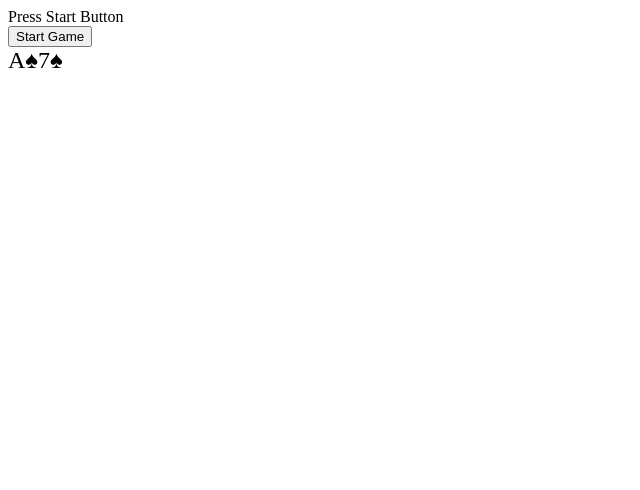
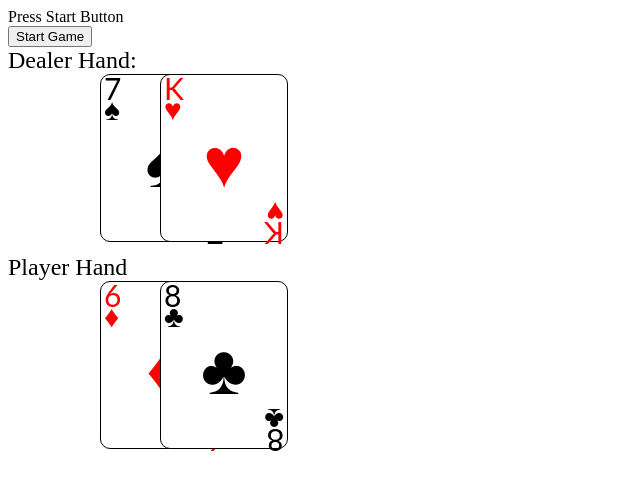
Before and after one commit to ggrant-fs/SEI-PROJECT-1, a plain HTML site: page index.html in a window 1280 px wide. Both pictures are taken after a click on the button "Start Game". Shown: the whole page, without its empty margins (0-640 px from the left). Drawn offline with Linux system fonts and the light colour scheme.

Commit message:
playing cards have been designed

```diff
--- a/index.html
+++ b/index.html
@@ -11,24 +11,93 @@
         .clubs, .spades{
             color:black;
         }
-        .hearts, .diams{
-            color:red;
-        }
+
+        .clubs,
+.spades {
+  color: black;
+}
+
+.icard {
+  height: 160px;
+  width: 120px;
+  padding: 3px;
+  border: 1px solid black;
+  background-color: white;
+  border-radius: 10px;
+  position: absolute;
+  left: 100px;
+  display: inline-block;
+  font-family: "lato";
+}
+
+.top-card {
+  font-size: 30px;
+  line-height: 20px;
+  left: 2px;
+  top: 2px;
+}
+
+.content-card {
+  text-align: center;
+  font-size: 70px;
+}
+
+.bottom-card {
+  font-size: 30px;
+  line-height: 20px;
+  right: 2px;
+  bottom: 2px;
+  transform: rotate(-180deg);
+}
+
+.hearts,
+.diams {
+  color: red;
+}
+
+.hearts .suit::after {
+  content: "\2665";
+}
+
+.diams .suit::after {
+  content: "\2666";
+}
+
+.spades .suit::after {
+  content: "\2660";
+}
+
+.clubs .suit::after {
+  content: "\2663";
+}
+#dealerHolder, #playerHolder{
+  height: 180px;
+  width: 500px;
+}
     </style>
 </head>
 <body>
     <div>
         <div id="message">Press Start Button</div>
         <div id="start">
-            <button id="btnstart" type="button" onclick="start()" class ="btn">Start Game</button>
+            <button id="btnstart" type="button" onClick="start()" class ="btn">Start Game</button>
         </div>
     </div>
-    <div id='output'></div>
+    <div id='output'>
+        Dealer Hand:<div id="dealerHolder"></div>
+        Player Hand<div id="playerHolder"></div>
+    </div>
+    <div></div>
     <script>
-        const cards = [];
+        let cards = [];
+        let playerCard =[];
+        let dealerCard =[];
+        let cardCount = 0;
         const suits = ["spades","hearts", "clubs","diams"];
         const numb  = ["A","2","3","4","5","6","7","8","9","10","J","Q","K"];
         const output = document.getElementById("output");
+        const dealerHolder = document.getElementById("dealerHolder");
+        const playerHolder = document.getElementById("playerHolder");
      //we are using a for in loop to traverse through the suits array
      //we'll test this by using console.log and bracket notation
      //the letter s repesents the index value as it loops throught the array
@@ -60,12 +129,45 @@
        }
 
       function start(){
-          outputCard();
           shuffleDeck(cards);
-          outputCard();
+          dealNew();
+
 
 
       }
+      //this function is the start of a new game
+      // the playerCard and dealerCard are given an empty array
+      //this way any value that was pushed into it previously is gone
+      //and the game starts a new.
+      //the innerHTML is set to an empty string to remove any content that
+      // is rendered on the browser
+      function dealNew(){
+         playerCard =[];
+         dealerCard =[];
+         dealerHolder.innerHTML = " ";
+         playerHolder.innerHTML = " ";
+      // the for loop will distribute two cards to both the player and dealer
+      // the dealer will receive their hand first then the player due to
+      //the order of the code in the for loop
+         for( let i = 0; i< 2; i++){
+             dealerCard.push(cards[cardCount]);
+             dealerHolder.innerHTML += cardOutput(cardCount,i);
+             cardCount++
+             playerCard.push(cards[cardCount]);
+             playerHolder.innerHTML += cardOutput(cardCount,i);
+             cardCount++
+         }
+         console.log(dealerCard);
+         console.log(playerCard);
+      }
+
+      function cardOutput(n,i){
+          //if it's not the first card then we want to move the card over
+          let hpos = (i > 0) ? i*60+100 : 100;
+        return '<div class="icard '+cards[n].icon+' " style="left:'+hpos+'px;"><div class="top-card suit">'+cards[n].cardnum+'<br></div><div class="content-card suit"></div><div class="bottom-card suit">'+cards[n].cardnum+'<br></div></div>';
+
+      }
+
           //we shuffle the deck using the fisher yates shuffling algorithm
           // with will traverse throught the array backwareds swaping the the
           //current positin in the array with a randomiezed one
@@ -81,7 +183,7 @@
       }
 
       function outputCard(){
-        output.innerHTML += "<span style='color: "+cards[0].bgcolor+"'>"+cards[0].cardnum+ "&"+cards[0].icon+";</span>";
+        output.innerHTML += "<span style='color: "+cards[cardCount].bgcolor+"'>"+cards[cardCount].cardnum+ "&"+cards[cardCount].icon+";</span>";
       }
 
 
```
